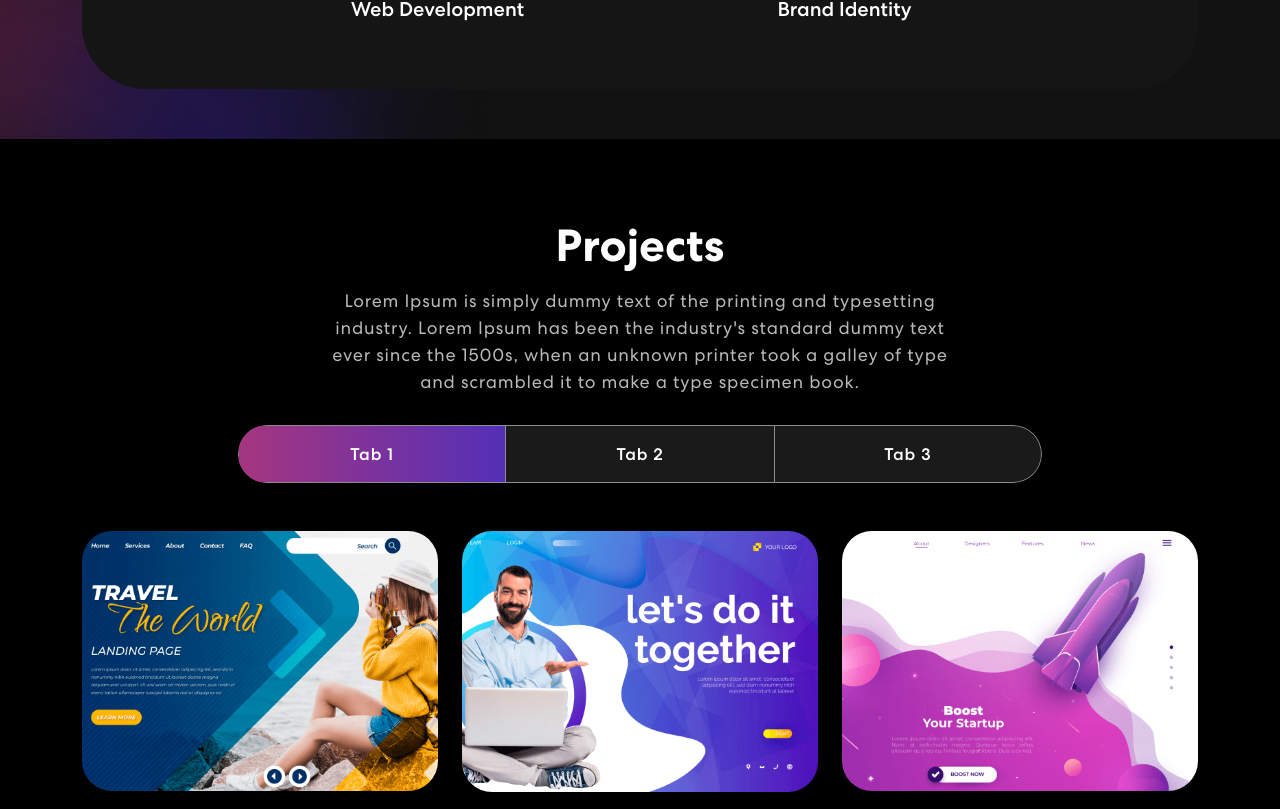
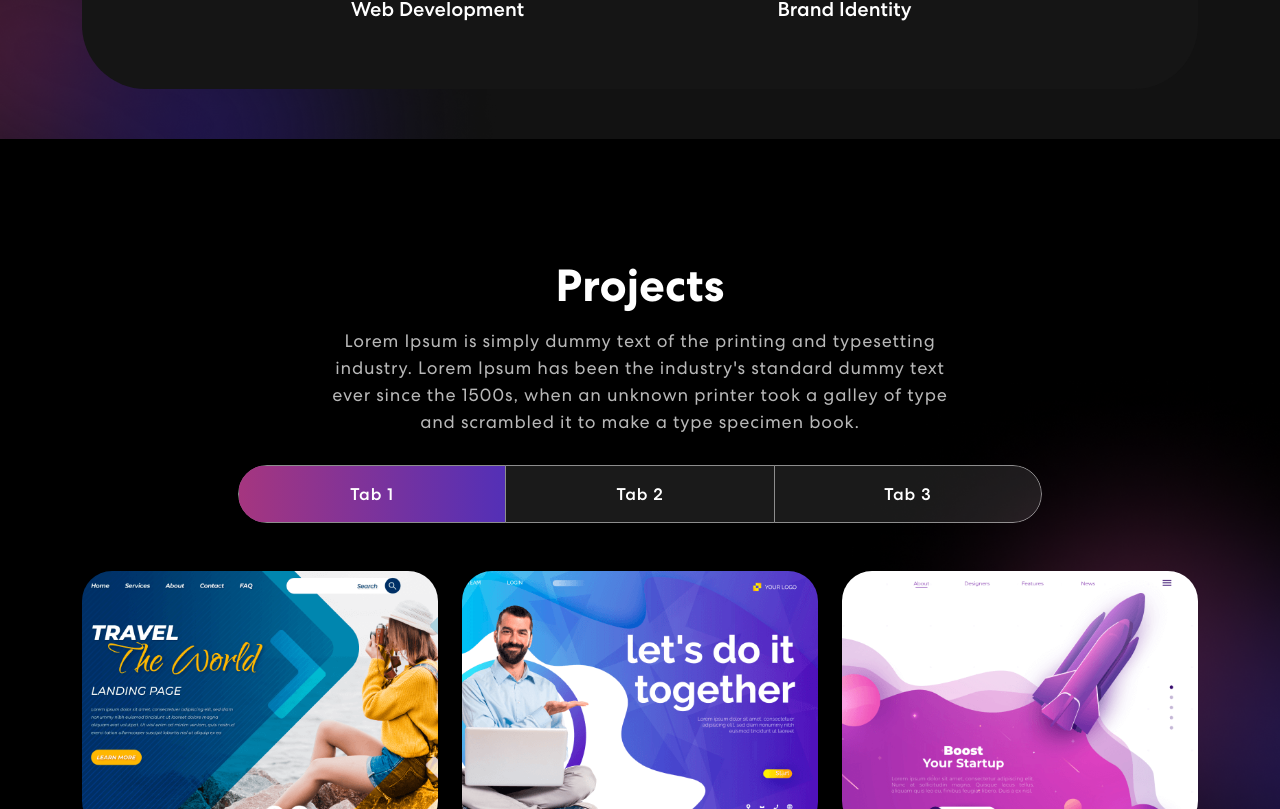
Before and after one commit to Byron2016/022_wd_react_lp_000, a React (Vite) app: page / in a window 1280 px wide. Shown: the part 1191-2000 px from the top of the page. Built offline with nearby package versions, Linux system fonts and the light colour scheme; no server answers.

Commit message:
feat: footer footer css last changes

```diff
--- a/src/App.css
+++ b/src/App.css
@@ -401,7 +401,8 @@ nav.navbar .navbar-toggler[aria-expanded="true"] .navbar-toggler-icon {
   /* padding: 120px 0;
   z-index: -1; */
   /*al poner esto y los tabs no funcionan habría que revisar.*/
-  padding: 80px 0;
+  padding: 120px 0;
+  z-index: -1;
   position: relative;
   background-color: black;
 }
@@ -632,6 +633,7 @@ nav.navbar .navbar-toggler[aria-expanded="true"] .navbar-toggler-icon {
 }
 
 /************ Footer Css ************/
+/* i:1.40.20  -  f:1.50.10 */
 .footer {
   padding: 0 0 50px 0;
   background-image: url('./assets/img/footer-bg.png');
```
